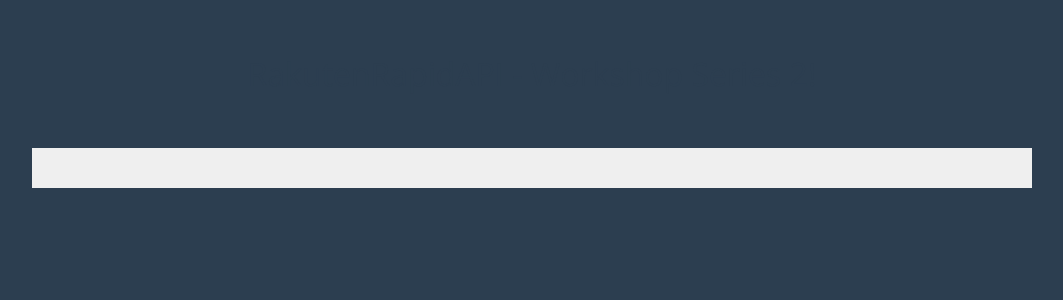
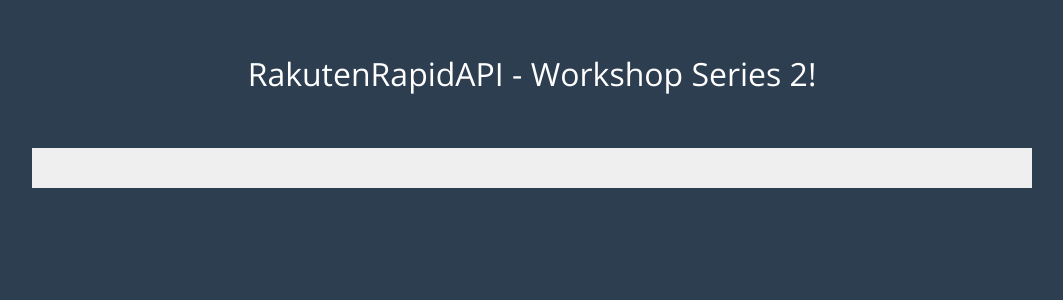
Before and after one commit to shreyanshp/RakutenRapidAPI-Workshop-Series-2, a PHP site: page / in a window 1280 px wide. Shown: the top 300 px of the page, without its empty margins (108-1171 px from the left). Run offline with PHP 8.4, Linux system fonts and the light colour scheme.

Commit message:
Update cam.css

```diff
--- a/src/cam.css
+++ b/src/cam.css
@@ -1,9 +1,5 @@
 @import url("https://fonts.googleapis.com/css?family=Open+Sans:400,700");
 @import url("https://fonts.googleapis.com/icon?family=Material+Icons");
-
-body {
-  font-family: sans-serif;
-}
 
 * {
   box-sizing: border-box;
@@ -19,7 +15,7 @@
 
 h3 {
   font: normal 32px/1.5 "Open Sans", sans-serif;
-  color: #2c3e50;
+  color: #fff;
   margin: 50px 0;
   text-align: center;
 }
```
